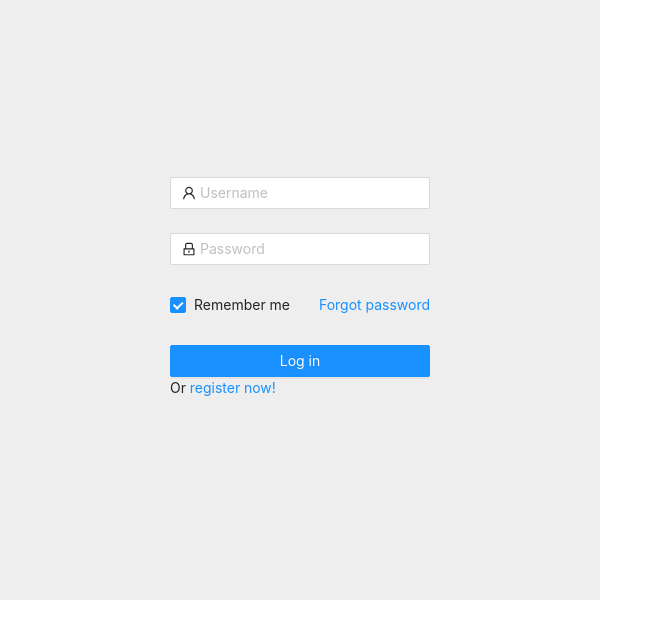
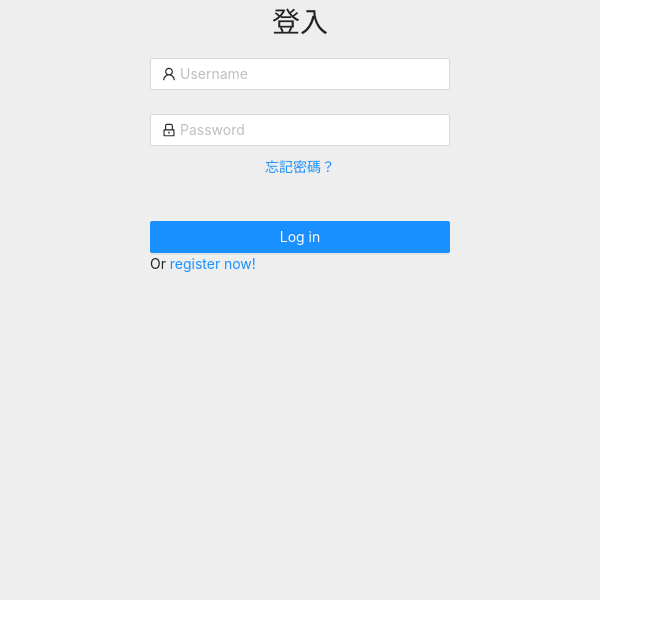
Before and after one commit to Brian-Konr/Camping-Helper, a React (Create React App) app in the folder frontend/: page /login in a window 1280 px wide. Shown: the top 638 px of the page, without its empty margins (0-663 px from the left). Built offline with nearby package versions, Linux system fonts and the light colour scheme.

Commit message:
login page

```diff
--- a/frontend/src/containers/Login.js
+++ b/frontend/src/containers/Login.js
@@ -8,6 +8,7 @@ const NormalLoginForm = () => {
 
   return (
     <div className='wrapper'>
+      <h1>登入</h1>
       <Form
         name="normal_login"
         className="login-form"
@@ -43,12 +44,8 @@ const NormalLoginForm = () => {
           />
         </Form.Item>
         <Form.Item>
-          <Form.Item name="remember" valuePropName="checked" noStyle>
-            <Checkbox>Remember me</Checkbox>
-          </Form.Item>
-
           <a className="login-form-forgot" href="">
-            Forgot password
+            忘記密碼？
           </a>
         </Form.Item>
 
--- a/frontend/src/css/login.css
+++ b/frontend/src/css/login.css
@@ -1,25 +1,24 @@
 .wrapper {
-    display:flex;
     align-items:center;
     justify-content:center;
     width:600px;
     height:600px;
     background-color:#eee;
 }
-
+.wrapper h1 {
+    text-align: center;
+}
 .login-form {
     margin: 0 auto;
     max-width: 300px;
 }
 
 .login-form-forgot {
-    float: right;
+    margin-top: -30px;
+    display: block;
+    text-align: center;
 }
-
-.ant-col-rtl .login-form-forgot {
-    float: left;
-}
-
 .login-form-button {
+    margin-top: -60px;
     width: 100%;
 }
```
